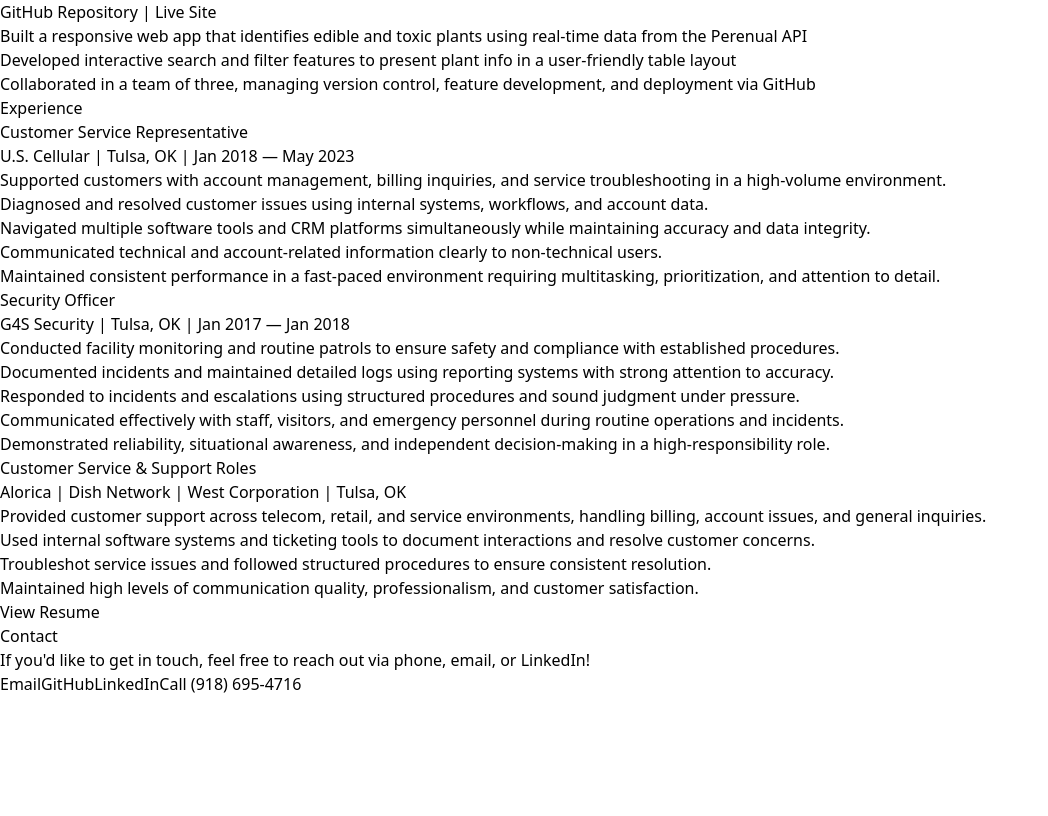
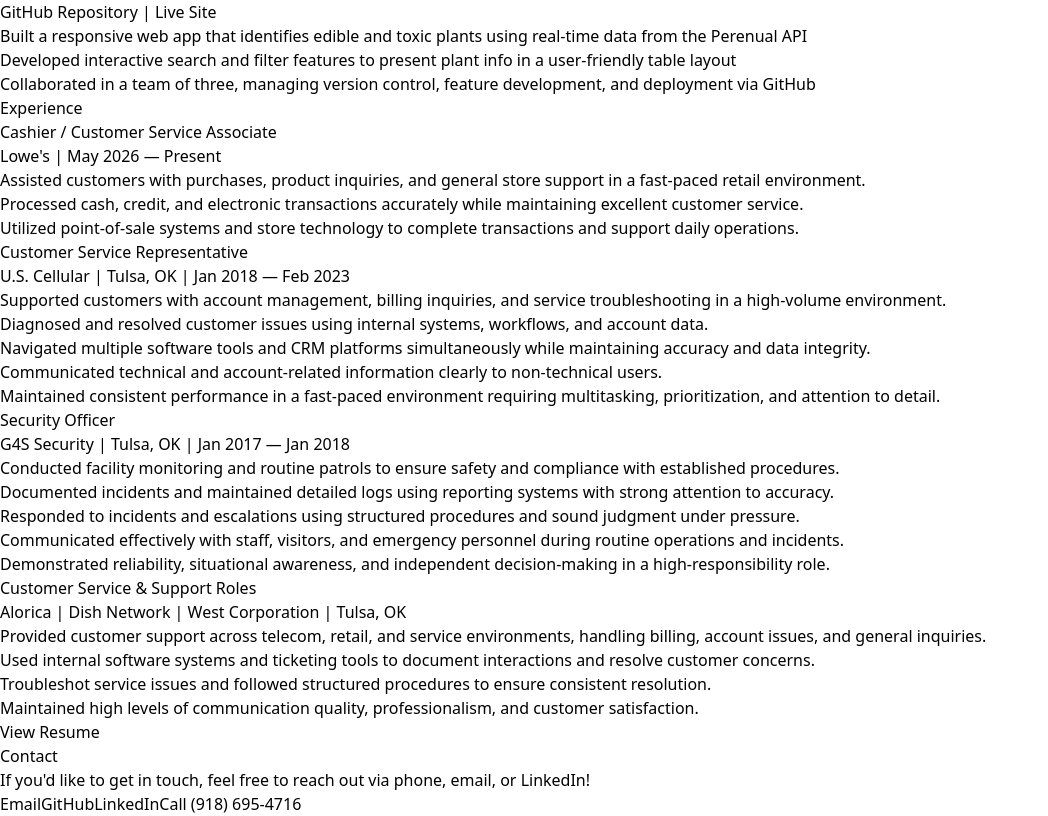
Before and after one commit to jessebrumley/hire, a React (Vite) app: page / in a window 1280 px wide. Shown: the part 2384-3200 px from the top of the page, without its empty margins (0-1048 px from the left). Before the commit the page ends 3080 px from the top, so only its background shows below. Built offline with nearby package versions, Linux system fonts and the light colour scheme.

Commit message:
update to add new position

```diff
--- a/src/components/Experience.tsx
+++ b/src/components/Experience.tsx
@@ -1,4 +1,4 @@
-import ResumeModal from './ResumeModal';
+import ResumeModal from "./ResumeModal";
 
 export default function Experience() {
   return (
@@ -8,44 +8,62 @@
 
         <div className="mb-8">
           <h3 className="text-lg font-semibold">
-                        Customer Service Representative
+            Cashier / Customer Service Associate
           </h3>
 
-                    <p className="text-sm italic mb-3">
-                        U.S. Cellular | Tulsa, OK | Jan 2018 — May 2023
-                    </p>
+          <p className="text-sm italic mb-3">Lowe's | May 2026 — Present</p>
 
           <ul className="list-disc ml-6 space-y-2">
             <li>
-                            Supported customers with account management,
-                            billing inquiries, and service troubleshooting in a
-                            high-volume environment.
+              Assisted customers with purchases, product inquiries, and
+              general store support in a fast-paced retail environment.
             </li>
             <li>
-                            Diagnosed and resolved customer issues using internal
-                            systems, workflows, and account data.
+              Processed cash, credit, and electronic transactions accurately
+              while maintaining excellent customer service.
             </li>
             <li>
-                            Navigated multiple software tools and CRM platforms
-                            simultaneously while maintaining accuracy and data
-                            integrity.
-                        </li>
-                        <li>
-                            Communicated technical and account-related
-                            information clearly to non-technical users.
-                        </li>
-                        <li>
-                            Maintained consistent performance in a fast-paced
-                            environment requiring multitasking, prioritization,
-                            and attention to detail.
+              Utilized point-of-sale systems and store technology to complete
+              transactions and support daily operations.
             </li>
           </ul>
         </div>
 
         <div className="mb-8">
           <h3 className="text-lg font-semibold">
-                        Security Officer
+            Customer Service Representative
           </h3>
+
+          <p className="text-sm italic mb-3">
+            U.S. Cellular | Tulsa, OK | Jan 2018 — Feb 2023
+          </p>
+
+          <ul className="list-disc ml-6 space-y-2">
+            <li>
+              Supported customers with account management, billing inquiries,
+              and service troubleshooting in a high-volume environment.
+            </li>
+            <li>
+              Diagnosed and resolved customer issues using internal systems,
+              workflows, and account data.
+            </li>
+            <li>
+              Navigated multiple software tools and CRM platforms simultaneously
+              while maintaining accuracy and data integrity.
+            </li>
+            <li>
+              Communicated technical and account-related information clearly to
+              non-technical users.
+            </li>
+            <li>
+              Maintained consistent performance in a fast-paced environment
+              requiring multitasking, prioritization, and attention to detail.
+            </li>
+          </ul>
+        </div>
+
+        <div className="mb-8">
+          <h3 className="text-lg font-semibold">Security Officer</h3>
 
           <p className="text-sm italic mb-3">
             G4S Security | Tulsa, OK | Jan 2017 — Jan 2018
@@ -53,29 +71,24 @@
 
           <ul className="list-disc ml-6 space-y-2">
             <li>
-                            Conducted facility monitoring and routine patrols to
-                            ensure safety and compliance with established
-                            procedures.
+              Conducted facility monitoring and routine patrols to ensure safety
+              and compliance with established procedures.
             </li>
             <li>
-                            Documented incidents and maintained detailed logs
-                            using reporting systems with strong attention to
-                            accuracy.
+              Documented incidents and maintained detailed logs using reporting
+              systems with strong attention to accuracy.
             </li>
             <li>
-                            Responded to incidents and escalations using
-                            structured procedures and sound judgment under
-                            pressure.
+              Responded to incidents and escalations using structured procedures
+              and sound judgment under pressure.
             </li>
             <li>
-                            Communicated effectively with staff, visitors, and
-                            emergency personnel during routine operations and
-                            incidents.
+              Communicated effectively with staff, visitors, and emergency
+              personnel during routine operations and incidents.
             </li>
             <li>
-                            Demonstrated reliability, situational awareness, and
-                            independent decision-making in a high-responsibility
-                            role.
+              Demonstrated reliability, situational awareness, and independent
+              decision-making in a high-responsibility role.
             </li>
           </ul>
         </div>
@@ -91,21 +104,21 @@
 
           <ul className="list-disc ml-6 space-y-2">
             <li>
-                            Provided customer support across telecom, retail,
-                            and service environments, handling billing, account
-                            issues, and general inquiries.
+              Provided customer support across telecom, retail, and service
+              environments, handling billing, account issues, and general
+              inquiries.
             </li>
             <li>
-                            Used internal software systems and ticketing tools to
-                            document interactions and resolve customer concerns.
+              Used internal software systems and ticketing tools to document
+              interactions and resolve customer concerns.
             </li>
             <li>
-                            Troubleshot service issues and followed structured
-                            procedures to ensure consistent resolution.
+              Troubleshot service issues and followed structured procedures to
+              ensure consistent resolution.
             </li>
             <li>
-                            Maintained high levels of communication quality,
-                            professionalism, and customer satisfaction.
+              Maintained high levels of communication quality, professionalism,
+              and customer satisfaction.
             </li>
           </ul>
         </div>
```
Lines whose indentation alone changed are shown as unchanged.
